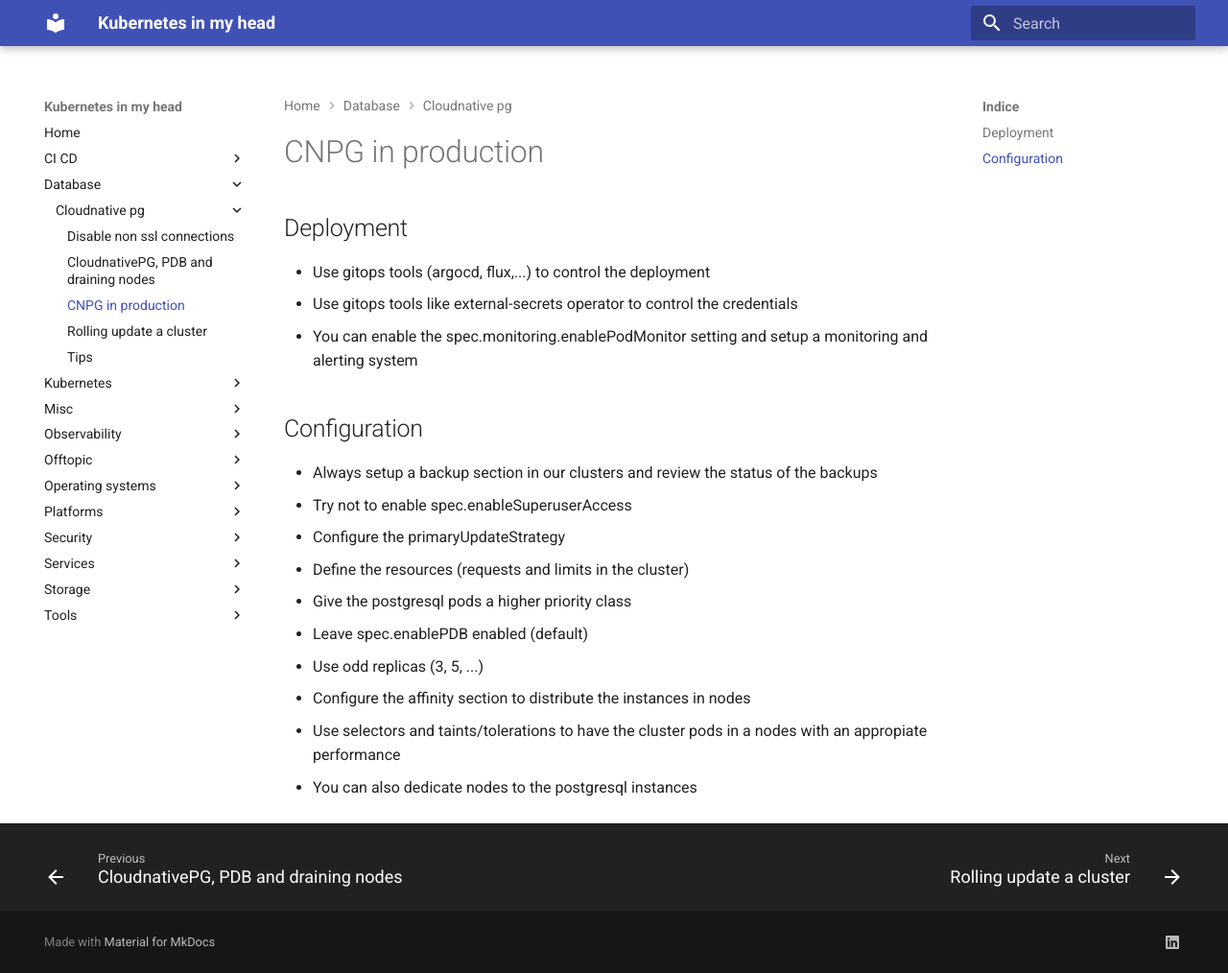
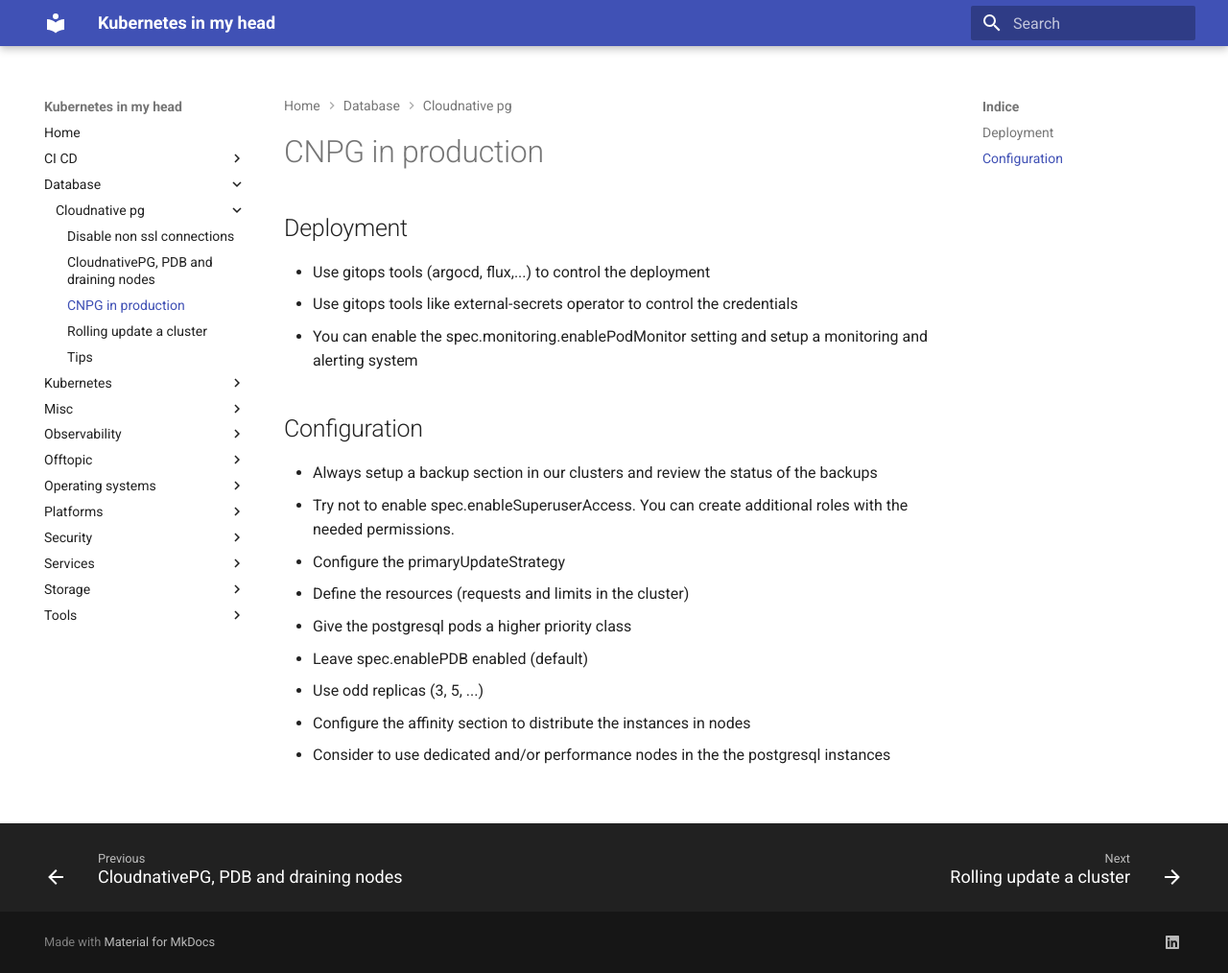
Before and after one commit to jorgelon/kubernetesinmyhead.net, an MkDocs documentation site: the page built from docs/database/cloudnative-pg/production.md, in a window 1280 px wide and 1014 px high. Shown: the whole window at 96% size. Built offline with MkDocs 1.6.1 and Material for MkDocs 9.7.7, drawn with Linux system fonts in a browser that asks for light colours.

Commit message:
better production info

```diff
--- a/docs/database/cloudnative-pg/production.md
+++ b/docs/database/cloudnative-pg/production.md
@@ -9,12 +9,11 @@
 ## Configuration
 
 - Always setup a backup section in our clusters and review the status of the backups
-- Try not to enable spec.enableSuperuserAccess
+- Try not to enable spec.enableSuperuserAccess. You can create additional roles with the needed permissions.
 - Configure the primaryUpdateStrategy
 - Define the resources (requests and limits in the cluster)
 - Give the postgresql pods a higher priority class
 - Leave spec.enablePDB enabled (default)
 - Use odd replicas (3, 5, ...)
 - Configure the affinity section to distribute the instances in nodes
-- Use selectors and taints/tolerations to have the cluster pods in a nodes with an appropiate performance
-- You can also dedicate nodes to the postgresql instances
+- Consider to use dedicated and/or performance nodes in the the postgresql instances
```
